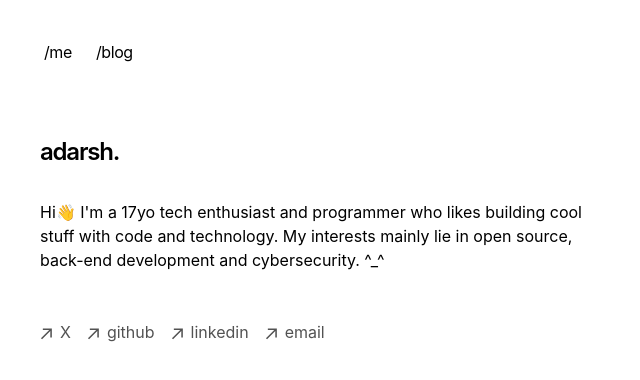
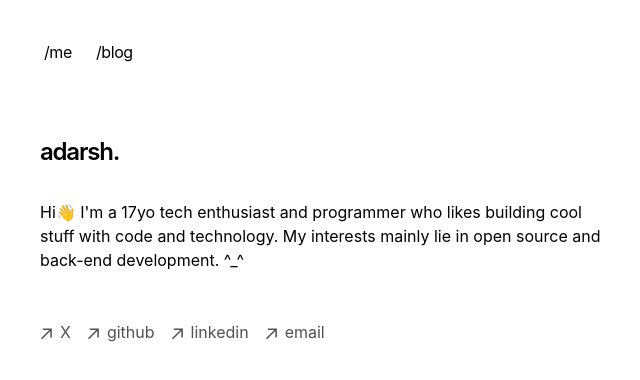
Before and after one commit to axdrsh/my-website, a Next.js app: page / in a window 1280 px wide. Shown: the top 380 px of the page, without its empty margins (312-952 px from the left). Built offline with nearby package versions, Linux system fonts and the light colour scheme.

Commit message:
Update page.tsx

```diff
--- a/app/page.tsx
+++ b/app/page.tsx
@@ -7,7 +7,7 @@ export default function Page() {
         adarsh.
       </h1>
       <p className="mb-4">
-        Hi👋 I'm a 17yo tech enthusiast and programmer who likes building cool stuff with code and technology. My interests mainly lie in open source, back-end development and cybersecurity. ^_^
+        Hi👋 I'm a 17yo tech enthusiast and programmer who likes building cool stuff with code and technology. My interests mainly lie in open source and back-end development. ^_^
       </p>
       {/* <div className="my-8">
         <BlogPosts />
```
